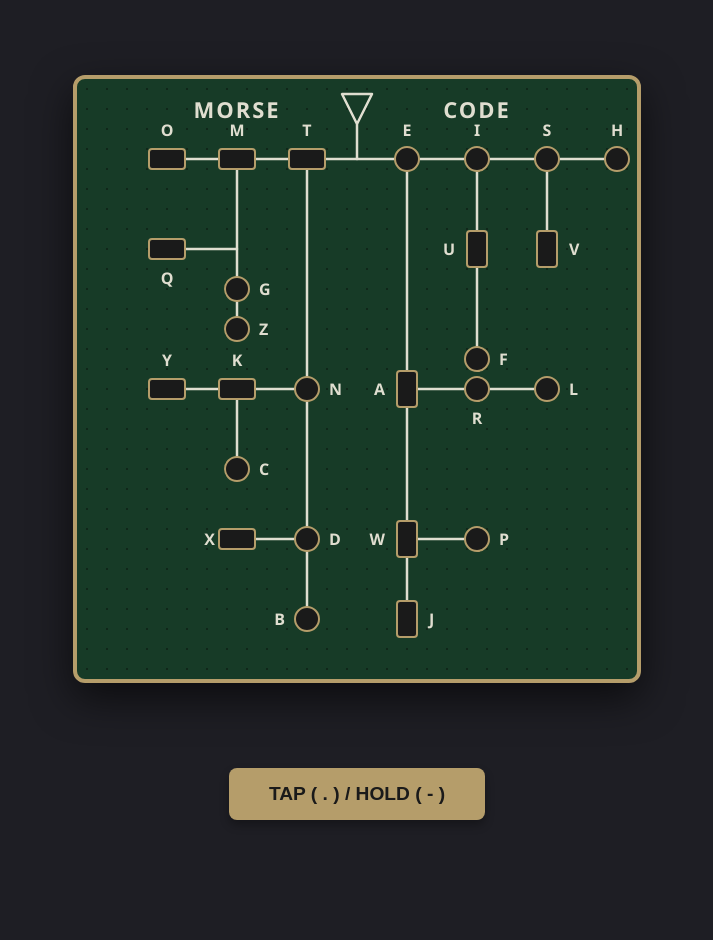
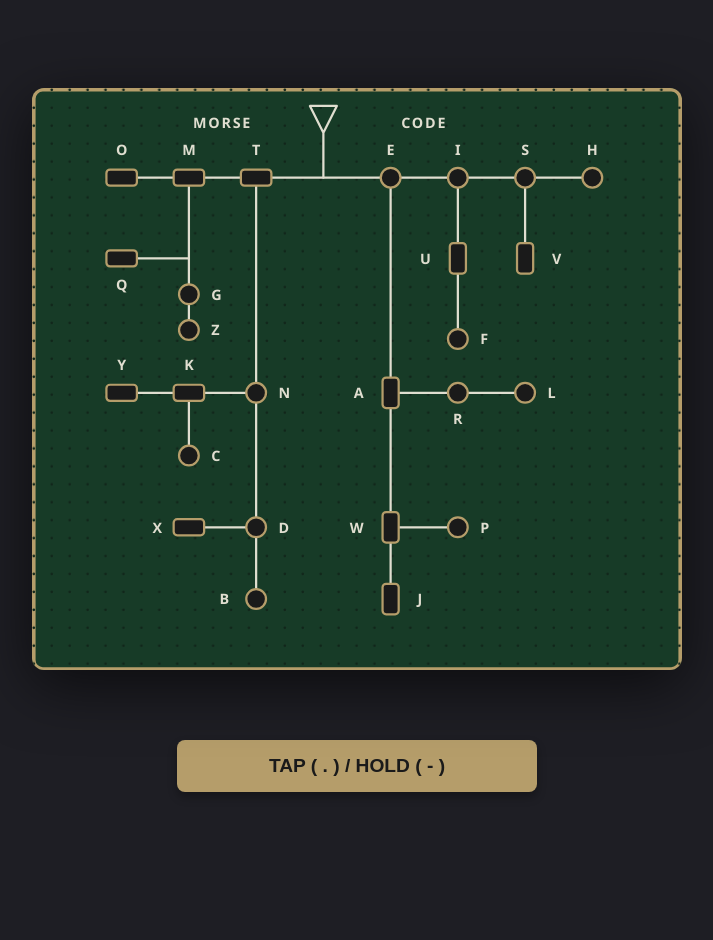
Before and after one commit to pedrokkrause/pedrokkrause.github.io, a Jekyll site: the page morse/index.html, which Jekyll copies as it is, in a window 1280 px wide. Shown: the whole page, without its empty margins (283-996 px from the left). Built offline with Jekyll 4.4.1, drawn with Linux system fonts in a browser that asks for light colours.

Commit message:
Update index.html

```diff
--- a/morse/index.html
+++ b/morse/index.html
@@ -2,8 +2,8 @@
 <html lang="en">
 <head>
     <meta charset="UTF-8">
-    <meta name="viewport" content="width=device-width, initial-scale=1.0">
-    <title>Interactive Morse Code PCB</title>
+    <meta name="viewport" content="width=device-width, initial-scale=1.0, maximum-scale=1.0, user-scalable=no">
+    <title>Morse Code</title>
     <style>
         :root {
             --pcb-surface: #173b27;
@@ -12,7 +12,7 @@
             --silk-text: #e0ded0;
             --led-off: #1a1a1a;
             --led-active: #4caf50;
-            --led-glow: #81c784;
+            --led-border-active: #a5d6a7;
         }
 
         body {
@@ -25,44 +25,23 @@
             justify-content: center;
             min-height: 100vh;
             margin: 0;
-            padding: 20px;
+            padding: 10px;
+            overscroll-behavior: none;
             user-select: none;
+            -webkit-user-select: none;
         }
 
-        /* PCB Board Container */
-        #pcb-surface {
-            background-color: var(--pcb-surface);
-            background-image: radial-gradient(var(--pcb-holes) 1px, transparent 1px);
-            background-size: 20px 20px;
-            border: 4px solid var(--copper);
-            border-radius: 12px;
-            width: 560px;
-            height: 600px;
-            position: relative;
-            box-shadow: 0 15px 40px rgba(0,0,0,0.6);
-            overflow: hidden;
+        #pcb-container {
+            width: 100%;
+            max-width: 650px;
+            aspect-ratio: 725 / 650;
+            filter: drop-shadow(0 15px 30px rgba(0,0,0,0.6));
         }
 
-        /* Top Text */
-        .header-text {
-            position: absolute;
-            top: 15px; /* Moved higher */
-            font-size: 22px;
-            font-weight: bold;
-            color: var(--silk-text);
-            letter-spacing: 2px;
-            transform: translateX(-50%);
-            z-index: 3;
-        }
-
-        /* SVG Traces Background */
-        #traces {
-            position: absolute;
-            top: 0;
-            left: 0;
+        svg {
             width: 100%;
             height: 100%;
-            z-index: 1;
+            border-radius: 12px;
         }
 
         .trace {
@@ -73,64 +52,39 @@
             fill: none;
         }
 
-        /* Nodes & Pads */
-        .node {
-            position: absolute;
-            z-index: 2;
-            width: 0;
-            height: 0;
+        .pad {
+            fill: var(--led-off);
+            stroke: var(--copper);
+            stroke-width: 2.5;
+            transition: all 0.1s ease;
         }
 
-        .pad {
-            position: absolute;
-            top: 50%;
-            left: 50%;
-            transform: translate(-50%, -50%);
-            background-color: var(--led-off);
-            border: 2px solid var(--copper);
-            transition: all 0.1s ease;
-            z-index: 2;
+        .lbl {
+            fill: var(--silk-text);
+            font-size: 16px;
+            font-weight: bold;
+            font-family: 'Segoe UI', sans-serif;
+            pointer-events: none;
         }
 
-        .circ { width: 22px; height: 22px; border-radius: 50%; }
-        .rect-horiz { width: 34px; height: 18px; border-radius: 4px; }
-        .rect-vert { width: 18px; height: 34px; border-radius: 4px; }
-
-        /* Silkscreen Labels attached to nodes */
-        .lbl {
-            position: absolute;
-            color: var(--silk-text);
-            font-size: 16px;
-            font-weight: bold;
-            pointer-events: none;
-            z-index: 3;
+        .node.active .pad {
+            fill: var(--led-active);
+            stroke: var(--led-border-active);
+            filter: drop-shadow(0 0 10px var(--led-active));
         }
 
-        .up { bottom: 18px; transform: translateX(-50%); }
-        .down { top: 18px; transform: translateX(-50%); }
-        .left { right: 22px; top: -11px; }
-        .right { left: 22px; top: -11px; }
-
-        /* Active Path Glow */
-        .node.active .pad {
-            background-color: var(--led-active);
-            box-shadow: 0 0 15px var(--led-glow);
-            border-color: #a5d6a7;
-        }
-
-        /* Controls Output */
         #controls {
-            margin-top: 30px;
+            margin-top: 20px;
             display: flex;
             flex-direction: column;
             align-items: center;
-            gap: 15px;
+            gap: 10px;
             width: 100%;
             max-width: 400px;
         }
 
         #telegraph-btn {
-            padding: 15px 40px;
+            padding: 15px 30px;
             font-size: 1.2rem;
             font-weight: bold;
             background-color: var(--copper);
@@ -140,6 +94,9 @@
             cursor: pointer;
             box-shadow: 0 5px 10px rgba(0,0,0,0.3);
             transition: transform 0.1s, background-color 0.1s;
+            width: 90%;
+            touch-action: manipulation;
+            -webkit-tap-highlight-color: transparent;
         }
 
         #telegraph-btn:active, #telegraph-btn.pressed {
@@ -161,53 +118,160 @@
             color: #aaa;
             letter-spacing: 3px;
             min-height: 30px;
+            text-align: center;
+            word-wrap: break-word;
+            max-width: 90%;
         }
     </style>
 </head>
 <body>
 
-    <div id="pcb-surface">
-        <div class="header-text" style="left: 160px;">MORSE</div>
-        <div class="header-text" style="left: 400px;">CODE</div>
+    <div id="pcb-container">
+        <svg viewBox="0 0 725 650" xmlns="http://www.w3.org/2000/svg">
+            <defs>
+                <pattern id="holes" width="20" height="20" patternUnits="userSpaceOnUse">
+                    <circle cx="2" cy="2" r="1.5" fill="var(--pcb-holes)"/>
+                </pattern>
+            </defs>
 
-        <svg id="traces">
-            <line x1="90" y1="80" x2="540" y2="80" class="trace" />
+            <rect width="100%" height="100%" rx="12" fill="var(--pcb-surface)" stroke="var(--copper)" stroke-width="8" />
+            <rect width="100%" height="100%" rx="12" fill="url(#holes)" />
 
-            <path d="M 280,80 L 280,45 M 280,45 L 265,15 L 295,15 Z" class="trace" />
+            <text x="212.5" y="45" class="lbl" font-size="22" letter-spacing="2" text-anchor="middle">MORSE</text>
+            <text x="437.5" y="45" class="lbl" font-size="22" letter-spacing="2" text-anchor="middle">CODE</text>
 
-            <line x1="230" y1="80" x2="230" y2="540" class="trace" /> <line x1="160" y1="80" x2="160" y2="250" class="trace" /> <line x1="330" y1="80" x2="330" y2="540" class="trace" /> <line x1="400" y1="80" x2="400" y2="280" class="trace" /> <line x1="470" y1="80" x2="470" y2="170" class="trace" /> <line x1="160" y1="170" x2="90" y2="170" class="trace" /> <line x1="230" y1="310" x2="90" y2="310" class="trace" /> <line x1="230" y1="460" x2="160" y2="460" class="trace" /> <line x1="330" y1="310" x2="470" y2="310" class="trace" /> <line x1="330" y1="460" x2="400" y2="460" class="trace" /> <line x1="160" y1="310" x2="160" y2="390" class="trace" /> </svg>
+            <g class="trace">
+                <line x1="100" y1="100" x2="625" y2="100" />
 
-        <div class="node" id="n-O" style="left: 90px; top: 80px;"><div class="pad rect-horiz"></div><div class="lbl up">O</div></div>
-        <div class="node" id="n-M" style="left: 160px; top: 80px;"><div class="pad rect-horiz"></div><div class="lbl up">M</div></div>
-        <div class="node" id="n-T" style="left: 230px; top: 80px;"><div class="pad rect-horiz"></div><div class="lbl up">T</div></div>
-        <div class="node" id="n-E" style="left: 330px; top: 80px;"><div class="pad circ"></div><div class="lbl up">E</div></div>
-        <div class="node" id="n-I" style="left: 400px; top: 80px;"><div class="pad circ"></div><div class="lbl up">I</div></div>
-        <div class="node" id="n-S" style="left: 470px; top: 80px;"><div class="pad circ"></div><div class="lbl up">S</div></div>
-        <div class="node" id="n-H" style="left: 540px; top: 80px;"><div class="pad circ"></div><div class="lbl up">H</div></div>
+                <path d="M 325,100 L 325,50 M 325,50 L 310,20 L 340,20 Z" />
 
-        <div class="node" id="n-Q" style="left: 90px; top: 170px;"><div class="pad rect-horiz"></div><div class="lbl down">Q</div></div>
-        <div class="node" id="n-U" style="left: 400px; top: 170px;"><div class="pad rect-vert"></div><div class="lbl left">U</div></div>
-        <div class="node" id="n-V" style="left: 470px; top: 170px;"><div class="pad rect-vert"></div><div class="lbl right">V</div></div>
+                <line x1="250" y1="100" x2="250" y2="570" />
+                <line x1="175" y1="100" x2="175" y2="270" />
+                <line x1="400" y1="100" x2="400" y2="570" />
+                <line x1="475" y1="100" x2="475" y2="280" />
+                <line x1="550" y1="100" x2="550" y2="190" />
 
-        <div class="node" id="n-G" style="left: 160px; top: 210px;"><div class="pad circ"></div><div class="lbl right">G</div></div>
+                <line x1="175" y1="190" x2="100" y2="190" />
+                <line x1="250" y1="340" x2="100" y2="340" />
+                <line x1="250" y1="490" x2="175" y2="490" />
+                <line x1="400" y1="340" x2="550" y2="340" />
+                <line x1="400" y1="490" x2="475" y2="490" />
 
-        <div class="node" id="n-Z" style="left: 160px; top: 250px;"><div class="pad circ"></div><div class="lbl right">Z</div></div> <div class="node" id="n-F" style="left: 400px; top: 280px;"><div class="pad circ"></div><div class="lbl right">F</div></div>
+                <line x1="175" y1="340" x2="175" y2="410" />
+            </g>
 
-        <div class="node" id="n-Y" style="left: 90px; top: 310px;"><div class="pad rect-horiz"></div><div class="lbl up">Y</div></div>
-        <div class="node" id="n-K" style="left: 160px; top: 310px;"><div class="pad rect-horiz"></div><div class="lbl up">K</div></div> <div class="node" id="n-N" style="left: 230px; top: 310px;"><div class="pad circ"></div><div class="lbl right">N</div></div>
-        <div class="node" id="n-A" style="left: 330px; top: 310px;"><div class="pad rect-vert"></div><div class="lbl left">A</div></div>
-        <div class="node" id="n-R" style="left: 400px; top: 310px;"><div class="pad circ"></div><div class="lbl down">R</div></div>
-        <div class="node" id="n-L" style="left: 470px; top: 310px;"><div class="pad circ"></div><div class="lbl right">L</div></div>
+            <g class="node" id="n-O">
+                <rect x="83" y="91" width="34" height="18" rx="4" class="pad" />
+                <text x="100" y="75" class="lbl" text-anchor="middle">O</text>
+            </g>
+            <g class="node" id="n-M">
+                <rect x="158" y="91" width="34" height="18" rx="4" class="pad" />
+                <text x="175" y="75" class="lbl" text-anchor="middle">M</text>
+            </g>
+            <g class="node" id="n-T">
+                <rect x="233" y="91" width="34" height="18" rx="4" class="pad" />
+                <text x="250" y="75" class="lbl" text-anchor="middle">T</text>
+            </g>
+            <g class="node" id="n-E">
+                <circle cx="400" cy="100" r="11" class="pad" />
+                <text x="400" y="75" class="lbl" text-anchor="middle">E</text>
+            </g>
+            <g class="node" id="n-I">
+                <circle cx="475" cy="100" r="11" class="pad" />
+                <text x="475" y="75" class="lbl" text-anchor="middle">I</text>
+            </g>
+            <g class="node" id="n-S">
+                <circle cx="550" cy="100" r="11" class="pad" />
+                <text x="550" y="75" class="lbl" text-anchor="middle">S</text>
+            </g>
+            <g class="node" id="n-H">
+                <circle cx="625" cy="100" r="11" class="pad" />
+                <text x="625" y="75" class="lbl" text-anchor="middle">H</text>
+            </g>
 
-        <div class="node" id="n-C" style="left: 160px; top: 390px;"><div class="pad circ"></div><div class="lbl right">C</div></div>
+            <g class="node" id="n-Q">
+                <rect x="83" y="181" width="34" height="18" rx="4" class="pad" />
+                <text x="100" y="225" class="lbl" text-anchor="middle">Q</text>
+            </g>
+            <g class="node" id="n-U">
+                <rect x="466" y="173" width="18" height="34" rx="4" class="pad" />
+                <text x="445" y="196" class="lbl" text-anchor="end">U</text>
+            </g>
+            <g class="node" id="n-V">
+                <rect x="541" y="173" width="18" height="34" rx="4" class="pad" />
+                <text x="580" y="196" class="lbl" text-anchor="start">V</text>
+            </g>
 
-        <div class="node" id="n-X" style="left: 160px; top: 460px;"><div class="pad rect-horiz"></div><div class="lbl left">X</div></div>
-        <div class="node" id="n-D" style="left: 230px; top: 460px;"><div class="pad circ"></div><div class="lbl right">D</div></div>
-        <div class="node" id="n-W" style="left: 330px; top: 460px;"><div class="pad rect-vert"></div><div class="lbl left">W</div></div>
-        <div class="node" id="n-P" style="left: 400px; top: 460px;"><div class="pad circ"></div><div class="lbl right">P</div></div>
+            <g class="node" id="n-G">
+                <circle cx="175" cy="230" r="11" class="pad" />
+                <text x="200" y="236" class="lbl" text-anchor="start">G</text>
+            </g>
 
-        <div class="node" id="n-B" style="left: 230px; top: 540px;"><div class="pad circ"></div><div class="lbl left">B</div></div>
-        <div class="node" id="n-J" style="left: 330px; top: 540px;"><div class="pad rect-vert"></div><div class="lbl right">J</div></div>
+            <g class="node" id="n-Z">
+                <circle cx="175" cy="270" r="11" class="pad" />
+                <text x="200" y="276" class="lbl" text-anchor="start">Z</text>
+            </g>
+            <g class="node" id="n-F">
+                <circle cx="475" cy="280" r="11" class="pad" />
+                <text x="500" y="286" class="lbl" text-anchor="start">F</text>
+            </g>
+
+            <g class="node" id="n-Y">
+                <rect x="83" y="331" width="34" height="18" rx="4" class="pad" />
+                <text x="100" y="315" class="lbl" text-anchor="middle">Y</text>
+            </g>
+            <g class="node" id="n-K">
+                <rect x="158" y="331" width="34" height="18" rx="4" class="pad" />
+                <text x="175" y="315" class="lbl" text-anchor="middle">K</text>
+            </g>
+            <g class="node" id="n-N">
+                <circle cx="250" cy="340" r="11" class="pad" />
+                <text x="275" y="346" class="lbl" text-anchor="start">N</text>
+            </g>
+            <g class="node" id="n-A">
+                <rect x="391" y="323" width="18" height="34" rx="4" class="pad" />
+                <text x="370" y="346" class="lbl" text-anchor="end">A</text>
+            </g>
+            <g class="node" id="n-R">
+                <circle cx="475" cy="340" r="11" class="pad" />
+                <text x="475" y="375" class="lbl" text-anchor="middle">R</text>
+            </g>
+            <g class="node" id="n-L">
+                <circle cx="550" cy="340" r="11" class="pad" />
+                <text x="575" y="346" class="lbl" text-anchor="start">L</text>
+            </g>
+
+            <g class="node" id="n-C">
+                <circle cx="175" cy="410" r="11" class="pad" />
+                <text x="200" y="416" class="lbl" text-anchor="start">C</text>
+            </g>
+
+            <g class="node" id="n-X">
+                <rect x="158" y="481" width="34" height="18" rx="4" class="pad" />
+                <text x="145" y="496" class="lbl" text-anchor="end">X</text>
+            </g>
+            <g class="node" id="n-D">
+                <circle cx="250" cy="490" r="11" class="pad" />
+                <text x="275" y="496" class="lbl" text-anchor="start">D</text>
+            </g>
+            <g class="node" id="n-W">
+                <rect x="391" y="473" width="18" height="34" rx="4" class="pad" />
+                <text x="370" y="496" class="lbl" text-anchor="end">W</text>
+            </g>
+            <g class="node" id="n-P">
+                <circle cx="475" cy="490" r="11" class="pad" />
+                <text x="500" y="496" class="lbl" text-anchor="start">P</text>
+            </g>
+
+            <g class="node" id="n-B">
+                <circle cx="250" cy="570" r="11" class="pad" />
+                <text x="220" y="576" class="lbl" text-anchor="end">B</text>
+            </g>
+            <g class="node" id="n-J">
+                <rect x="391" y="553" width="18" height="34" rx="4" class="pad" />
+                <text x="430" y="576" class="lbl" text-anchor="start">J</text>
+            </g>
+        </svg>
     </div>
 
     <div id="controls">
@@ -310,7 +374,7 @@
 
         function commitInput() {
             if (completedChar !== "") {
-                decodedWordDisp.innerText += completedChar + " ";
+                decodedWordDisp.innerText += completedChar;
                 decodedWordDisp.style.color = "var(--led-active)";
                 setTimeout(() => { decodedWordDisp.style.color = "#aaa"; }, 150);
             }
```
Also changed, not shown: other parts of morse/index.html (+7 -1 lines).
